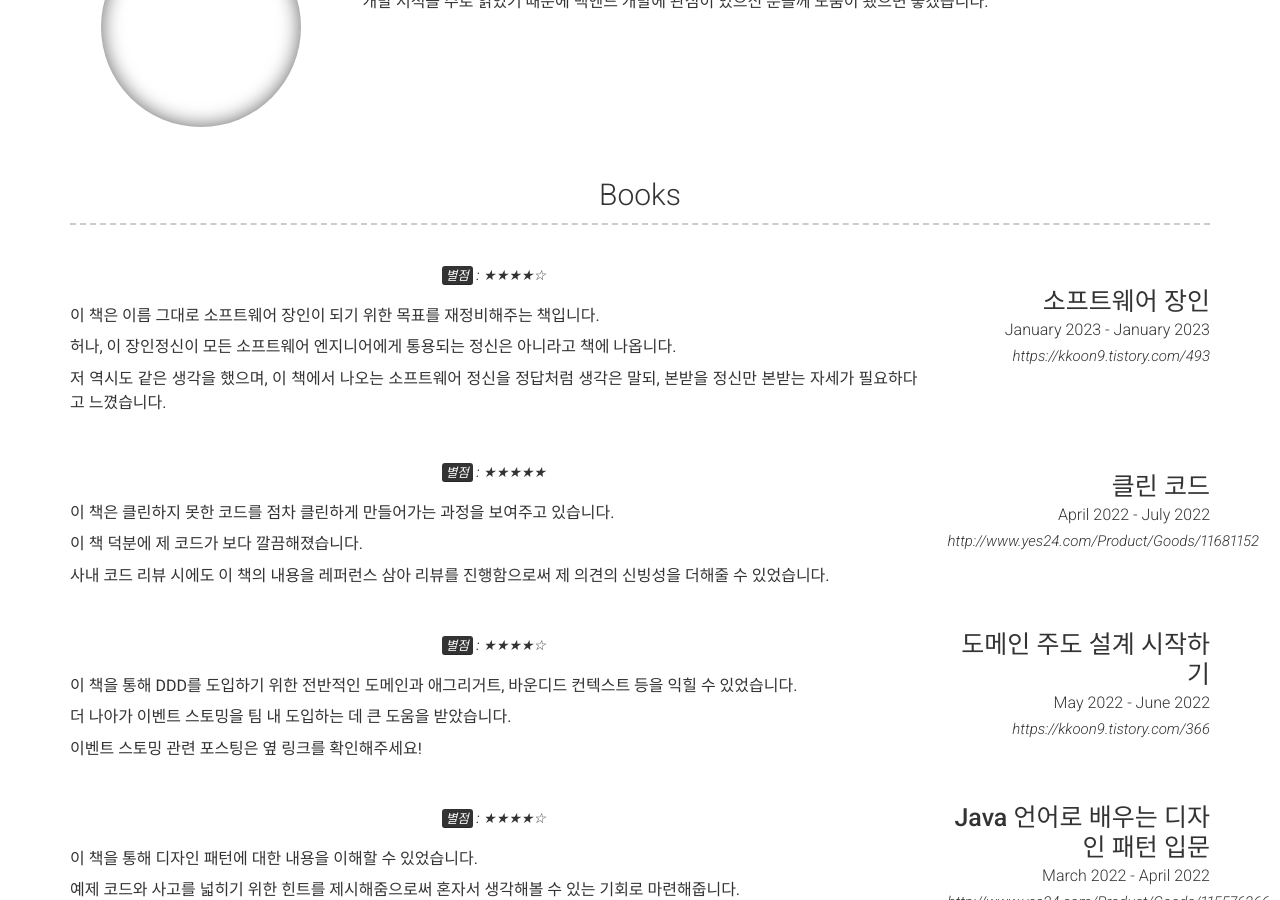
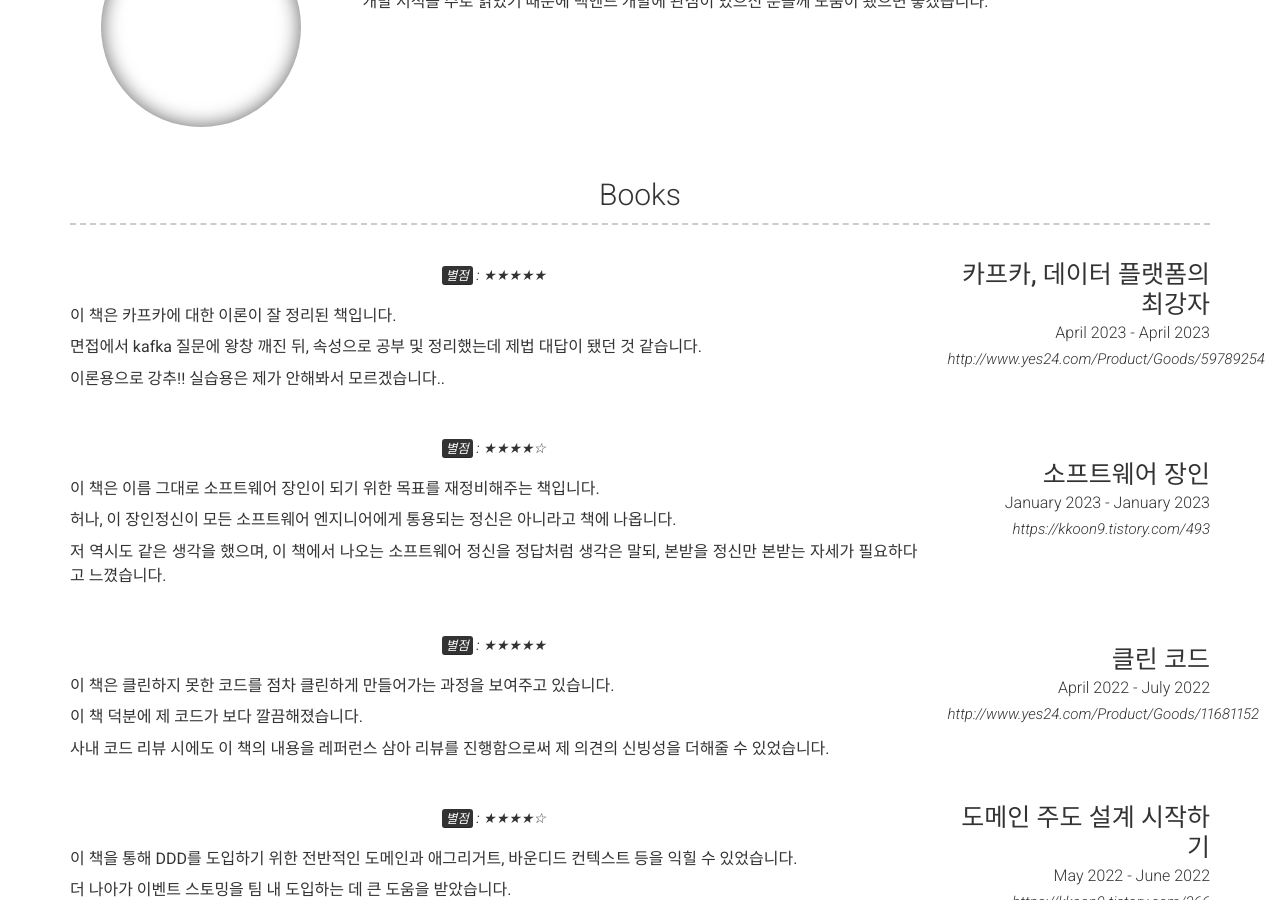
Before and after one commit to kkoon9/kkoon9.github.io, a Jekyll site: the page built from index.md, in a window 1280 px wide and 900 px high, scrolled down 375 px. Built offline with Jekyll 4.4.1, drawn with Linux system fonts in a browser that asks for light colours; nearby versions of some CDN libraries.

Commit message:
feat: 카프카 책 추가
Signed-off-by: kkoon9 <rndrnjs2003@gmail.com>

```diff
--- a/_config.yml
+++ b/_config.yml
@@ -44,6 +44,18 @@ content:
   - title: Books
     layout: list
     content:
+      - layout: right
+        title: 카프카, 데이터 플랫폼의 최강자
+        caption: April 2023 - April 2023
+        link: http://www.yes24.com/Product/Goods/59789254
+        quote: >
+          <mark>별점</mark> : ★★★★★
+        description: |
+          이 책은 카프카에 대한 이론이 잘 정리된 책입니다.
+
+          면접에서 kafka 질문에 왕창 깨진 뒤, 속성으로 공부 및 정리했는데 제법 대답이 됐던 것 같습니다.
+
+          이론용으로 강추!! 실습용은 제가 안해봐서 모르겠습니다..
       - layout: right
         title: 소프트웨어 장인
         caption: January 2023 - January 2023
```
